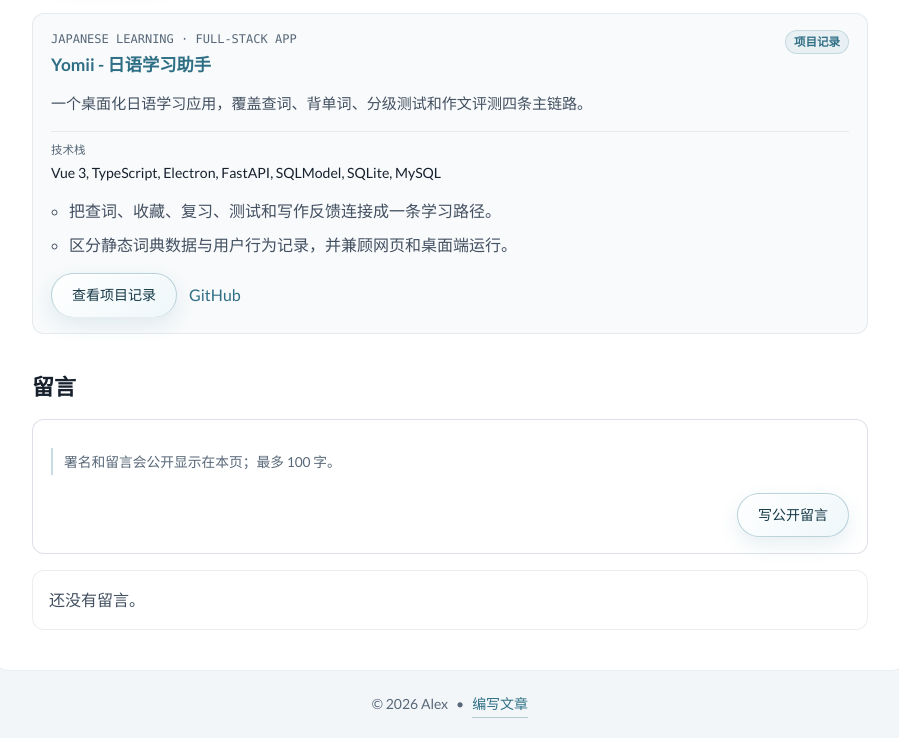
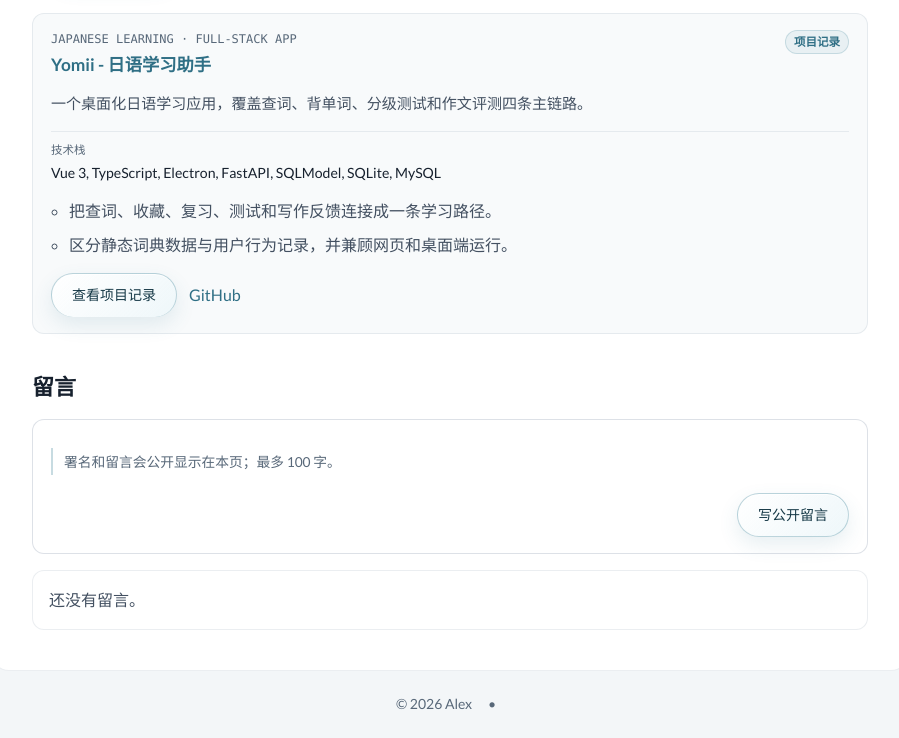
Before and after one commit to EmaireLi/EmaireLi.github.io, a plain HTML site: page index.html in a window 1280 px wide. Shown: the part 1085-1823 px from the top of the page, without its empty margins (311-1210 px from the left). Drawn offline with nearby package versions, Linux system fonts and the light colour scheme; no server answers.

Commit message:
Move article editor entry to footer dot

```diff
--- a/index.html
+++ b/index.html
@@ -245,8 +245,7 @@
       <div class="footer-inner">
         <div class="footer-line">
           <span>© <span id="year"></span> Alex</span>
-          <span class="footer-dot">•</span>
-          <a href="./editor.html">编写文章</a>
+          <a class="footer-editor-link" href="./editor.html" aria-label="编写文章" title="编写文章">•</a>
         </div>
         <span class="visitor-count" data-visitor-count hidden aria-label="访客数量">
           <span class="visitor-icon" aria-hidden="true"></span>
--- a/styles.css
+++ b/styles.css
@@ -1913,6 +1913,22 @@
   gap: 8px;
 }
 
+.footer-editor-link {
+  display: inline-flex;
+  align-items: center;
+  justify-content: center;
+  min-width: 24px;
+  min-height: 24px;
+  border-bottom: 0;
+  border-radius: 4px;
+  color: inherit;
+}
+
+.footer-editor-link:focus-visible {
+  outline: 2px solid currentColor;
+  outline-offset: 2px;
+}
+
 .visitor-count {
   display: inline-flex;
   align-items: center;
```
